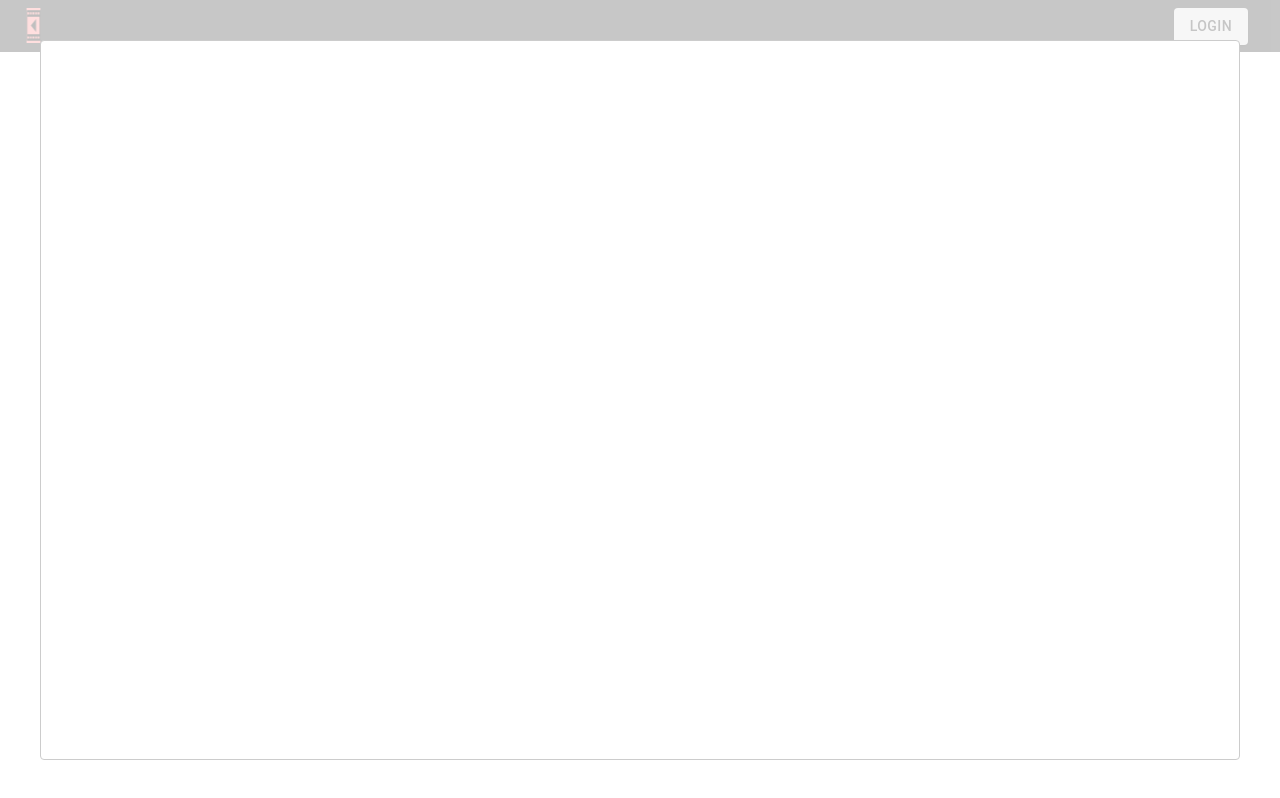
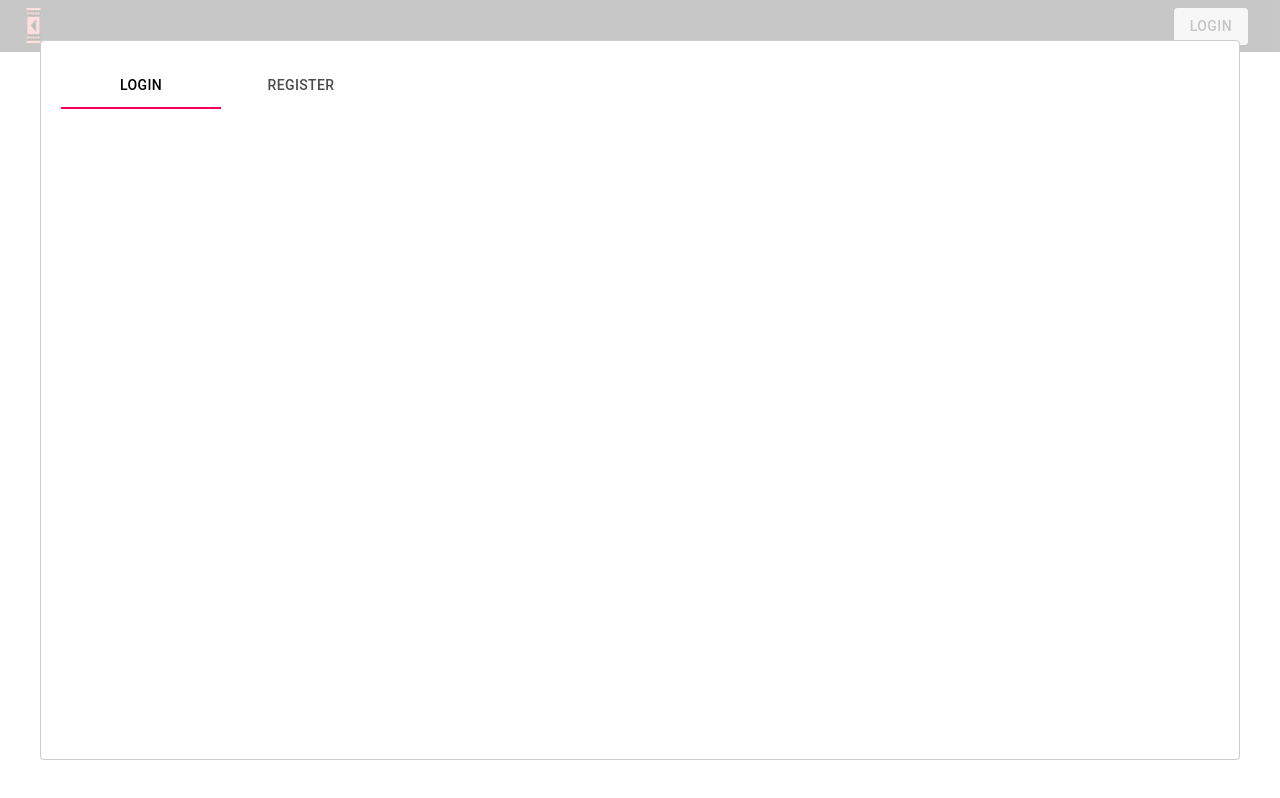
Before and after one commit to sarma-akondi/react-movies-app, a React (Create React App) app: page / in a window 1280 px wide. Both pictures are taken after a click on the button "LOGIN". Built offline with nearby package versions, Linux system fonts and the light colour scheme.

Commit message:
Added Tabs inside modal for Login button

```diff
--- a/src/common/header/Header.js
+++ b/src/common/header/Header.js
@@ -3,23 +3,29 @@
 import Button from '@material-ui/core/Button';
 import logo from '../../assets/logo.svg';
 import Modal from 'react-modal';
+import Tabs from '@material-ui/core/Tabs';
+import Tab from '@material-ui/core/Tab';
 
 class Header extends Component {
 
-    constructor()
-    {
+    constructor() {
         super();
         this.state = {
-            modalIsOpen: false
+            modalIsOpen: false,
+            value: 0
         }
     }
 
     openModalHandler = () => {
-        this.setState({modalIsOpen: true})
+        this.setState({ modalIsOpen: true })
     }
 
     closeModalHandler = () => {
-        this.setState({modalIsOpen: false})
+        this.setState({ modalIsOpen: false })
+    }
+
+    tabChangeHanlder = (event, value) => {
+        this.setState({value})
     }
 
     render() {
@@ -32,7 +38,12 @@
                     </div>
                 </header>
 
-                <Modal ariaHideApp={false} isOpen={this.state.modalIsOpen} contentLabel="Login" onRequestClose={this.closeModalHandler}></Modal>
+                <Modal ariaHideApp={false} isOpen={this.state.modalIsOpen} contentLabel="Login" onRequestClose={this.closeModalHandler}>
+                    <Tabs value={this.state.value} onChange={this.tabChangeHanlder}>
+                        <Tab label="Login" />
+                        <Tab label="Register" />
+                    </Tabs>
+                </Modal>
             </div>
         )
     }
```
